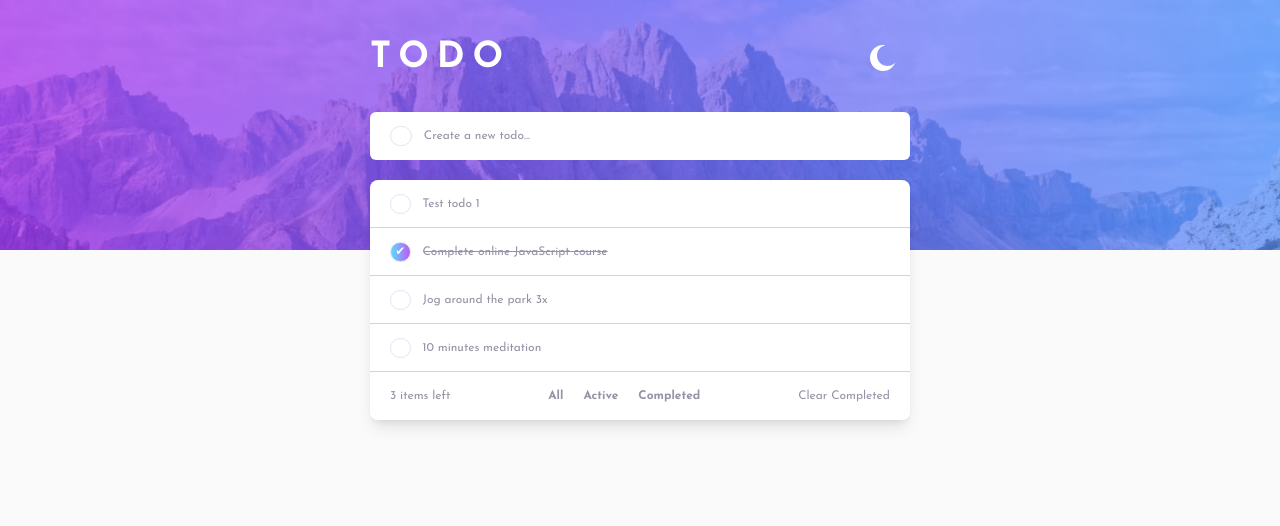
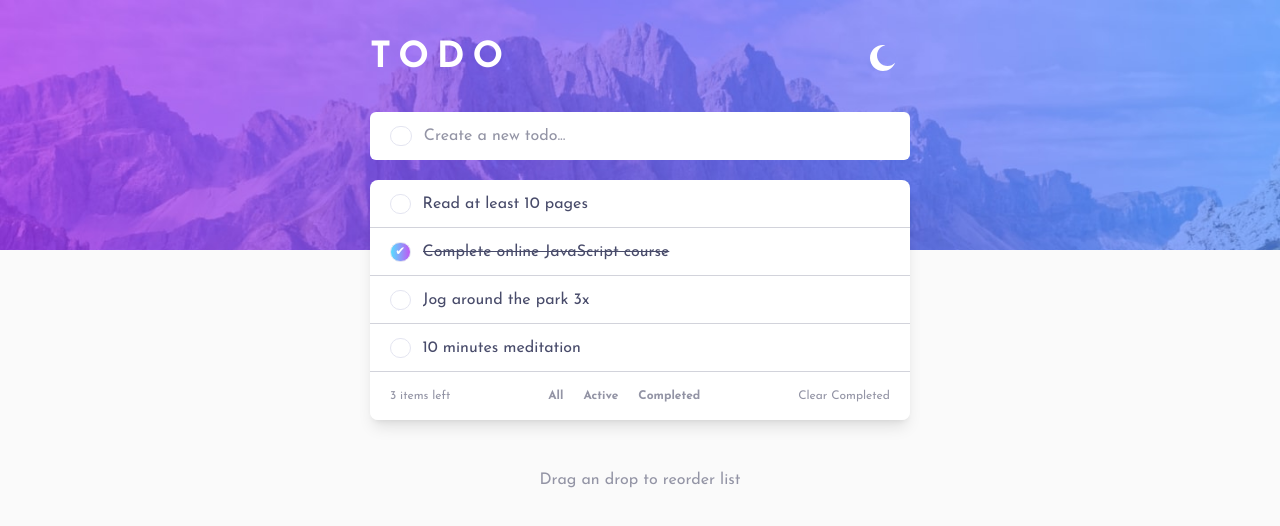
Before and after one commit to rockethelll/todo-app, a React (Vite) app: page / in a window 1280 px wide. Shown: the top 526 px of the page. Built offline with nearby package versions, Linux system fonts and the light colour scheme.

Commit message:
add drag and drop

```diff
--- a/package.json
+++ b/package.json
@@ -10,6 +10,9 @@
     "preview": "vite preview"
   },
   "dependencies": {
+    "@dnd-kit/core": "^6.1.0",
+    "@dnd-kit/sortable": "^8.0.0",
+    "@dnd-kit/utilities": "^3.2.2",
     "eslint-plugin-simple-import-sort": "^12.1.1",
     "react": "^18.3.1",
     "react-dom": "^18.3.1"
--- a/src/App.tsx
+++ b/src/App.tsx
@@ -16,6 +16,7 @@ function App() {
           <div className='flex h-12 mt-4 relative bg-secondary w-[330px] items-center justify-center sm:hidden rounded-lg shadow-lg'>
             <FiltersLink />
           </div>
+      <div className="mt-12 text-sm text-new-todo sm:text-base">Drag an drop to reorder list</div>
         </div>
       </FiltersProvider>
     </TodoProvider>
--- a/src/components/NewTodoForm.tsx
+++ b/src/components/NewTodoForm.tsx
@@ -1,16 +1,23 @@
-import { useContext, useRef } from 'react';
+import { useContext, useRef, useState } from 'react';
 
 import { TodoContext } from '../context/TodoContext';
 
 const NewTodoForm = () => {
+  const [completed, setCompleted] = useState(false);
   const { addNewTodo } = useContext(TodoContext);
   const textRef = useRef<HTMLInputElement>(null);
 
   const handleSubmit = (e: React.FormEvent) => {
     e.preventDefault();
     if (!textRef.current || textRef.current.value === '') return;
-    addNewTodo(textRef.current.value);
+    addNewTodo(textRef.current.value, completed);
+
     textRef.current.value = '';
+    setCompleted(false);
+  };
+
+  const handleCheckboxChange = () => {
+    setCompleted((prevState) => !prevState);
   };
 
   return (
@@ -18,12 +25,14 @@ const NewTodoForm = () => {
       <div className='h-12 relative bg-secondary w-[330px] sm:w-[540px] mt-16 items-center rounded-md flex justify-around'>
         <input
           type='checkbox'
+          checked={completed}
+          onChange={handleCheckboxChange}
           className="peer relative w-6 h-5 ml-5 mr-3 border rounded-full appearance-none cursor-pointer border-checkbox checked:bg-gradient-to-r checked:from-[hsl(192,100%,67%)] checked:to-[hsl(280,87%,65%)] checked:before:content-['✔'] checked:before:absolute checked:before:left-1 checked:before:top-[1px] checked:before:text-white checked:before:text-[12px]"
         />
         <input
           type='text'
           name='todo'
-          className='w-full text-xs bg-secondary focus:outline-none text-new-todo placeholder:text-new-todo'
+          className='w-full text-xs sm:text-base bg-secondary focus:outline-none text-incomplete placeholder:text-new-todo'
           placeholder='Create a new todo...'
           ref={textRef}
         />
--- a/src/components/TodoItem.tsx
+++ b/src/components/TodoItem.tsx
@@ -1,3 +1,5 @@
+import { useSortable } from '@dnd-kit/sortable';
+import { CSS } from '@dnd-kit/utilities';
 import { useContext, useState } from 'react';
 
 import { TodoContext } from '../context/TodoContext';
@@ -7,6 +9,13 @@ const checkboxCompleted =
   "checked:bg-gradient-to-r checked:from-[hsl(192,100%,67%)] checked:to-[hsl(280,87%,65%)] checked:before:content-['✔']  checked:before:text-white checked:before:text-[12px]";
 
 const TodoItem = ({ id, text, completed }: Todo) => {
+  // For drag and drop
+  const { setNodeRef, attributes, listeners, transform, transition } = useSortable({ id });
+  const style = {
+    transition,
+    transform: CSS.Transform.toString(transform),
+  };
+
   const [showDeleteButton, setShowDeleteButton] = useState(false);
   const { deleteTodo, toggleTodo } = useContext(TodoContext);
 
@@ -15,6 +24,8 @@ const TodoItem = ({ id, text, completed }: Todo) => {
       className='h-12 relative bg-secondary w-[330px] sm:w-[540px] items-center flex justify-around border-b border-complete last:border-b-0'
       onMouseEnter={() => setShowDeleteButton(true)}
       onMouseLeave={() => setShowDeleteButton(false)}
+      ref={setNodeRef}
+      style={style}
     >
       <input
         type='checkbox'
@@ -28,11 +39,13 @@ const TodoItem = ({ id, text, completed }: Todo) => {
       <input
         type='text'
         name='todo'
-        className={`w-full text-xs bg-secondary focus:outline-none text-new-todo hover:cursor-pointer ${
+        className={`w-full text-xs sm:text-base bg-secondary focus:outline-none text-incomplete hover:cursor-pointer touch-none select-none ${
           completed ? 'line-through text-complete' : ''
         } `}
         value={text}
         readOnly
+        {...attributes}
+        {...listeners}
       />
       <button
         onClick={() => deleteTodo(id)}
--- a/src/components/TodoList.tsx
+++ b/src/components/TodoList.tsx
@@ -1,3 +1,19 @@
+import {
+  closestCorners,
+  DndContext,
+  DragEndEvent,
+  KeyboardSensor,
+  PointerSensor,
+  TouchSensor,
+  useSensor,
+  useSensors,
+} from '@dnd-kit/core';
+import {
+  arrayMove,
+  SortableContext,
+  sortableKeyboardCoordinates,
+  verticalListSortingStrategy,
+} from '@dnd-kit/sortable';
 import React, { useContext } from 'react';
 
 import { TodoContext } from '../context/TodoContext';
@@ -5,24 +21,50 @@ import useFiltersTodo from '../utils/useFiltersTodo';
 import Filters from './Filters';
 import TodoItem from './TodoItem';
 
-const TodoList = () => {
-  const { todos } = useContext(TodoContext);
-  const filteredTodos = useFiltersTodo({ todos });
+const TodoList: React.FC = () => {
+  const { todos, setTodos } = useContext(TodoContext);
+  const filteredTodos = useFiltersTodo({ todos }) || [];
   const isEmpty = filteredTodos?.length === 0;
 
+  const getTodoPosition = (id: number) => filteredTodos.findIndex((todo) => todo.id === id);
+
+  // const handleDragEnd = (event: { active: { id: number }; over: { id: number } | null }) => {
+  const handleDragEnd = (event: DragEndEvent) => {
+    const { active, over } = event;
+
+    if (!over || active.id === over.id) return;
+
+    const originalPosition = getTodoPosition(+active.id);
+    const newPosition = getTodoPosition(+over.id);
+
+    // Update the todos array
+    const updatedTodos = arrayMove(filteredTodos, originalPosition, newPosition);
+    setTodos(updatedTodos);
+  };
+
+  const sensors = useSensors(
+    useSensor(PointerSensor),
+    useSensor(TouchSensor),
+    useSensor(KeyboardSensor, { coordinateGetter: sortableKeyboardCoordinates }),
+  );
+
   return (
+    <DndContext collisionDetection={closestCorners} onDragEnd={handleDragEnd} sensors={sensors}>
       <div className='rounded-lg relative shadow-lg sm:w-[540px] w-[330px] mt-5 overflow-hidden'>
-      {!isEmpty ? (
-        filteredTodos?.map((todo) => (
-          <TodoItem key={todo.id} id={todo.id} text={todo.text} completed={todo.completed} />
-        ))
-      ) : (
+        <SortableContext items={filteredTodos} strategy={verticalListSortingStrategy}>
+          {isEmpty ? (
             <div className='flex items-center justify-center w-full h-12 bg-secondary'>
               <p className='text-gray-500'>Aucune tâche pour le moment.</p>
             </div>
+          ) : (
+            filteredTodos.map((todo) => (
+              <TodoItem key={todo.id} id={todo.id} text={todo.text} completed={todo.completed} />
+            ))
           )}
+        </SortableContext>
         <Filters />
       </div>
+    </DndContext>
   );
 };
 
--- a/src/context/TodoContext.tsx
+++ b/src/context/TodoContext.tsx
@@ -5,19 +5,20 @@ import { useTodos } from '../utils/useTodos';
 
 type TodoContextType = {
   todos: Todo[];
-  addNewTodo: (text: string) => void;
-  deleteTodo: (id: string) => void;
-  toggleTodo: (id: string, completed: boolean) => void;
+  addNewTodo: (text: string, completed: boolean) => void;
+  deleteTodo: (id: number) => void;
+  toggleTodo: (id: number, completed: boolean) => void;
+  setTodos: (newTodos: Todo[]) => void;
 };
 
 export const TodoContext = createContext<TodoContextType>({} as TodoContextType);
 
 export const TodoProvider = ({ children }: { children: React.ReactNode }) => {
-  const { todos, addNewTodo, deleteTodo, toggleTodo } = useTodos();
+  const { todos, addNewTodo, deleteTodo, toggleTodo, setTodos } = useTodos();
 
   const contextValue = useMemo(
-    () => ({ todos, addNewTodo, deleteTodo, toggleTodo }),
-    [todos, addNewTodo, deleteTodo, toggleTodo],
+    () => ({ todos, addNewTodo, deleteTodo, toggleTodo, setTodos }),
+    [todos, addNewTodo, deleteTodo, toggleTodo, setTodos],
   );
 
   return <TodoContext.Provider value={contextValue}>{children}</TodoContext.Provider>;
--- a/src/utils/reducer.ts
+++ b/src/utils/reducer.ts
@@ -1,18 +1,19 @@
 export type Todo = {
-  id: string;
+  id: number;
   text: string;
   completed: boolean;
 };
 
 type Action =
-  | { type: 'ADD'; payload: { text: string } }
-  | { type: 'DELETE'; payload: { id: string } }
-  | { type: 'TOGGLE'; payload: { id: string; completed: boolean } }
+  | { type: 'ADD'; payload: { text: string; completed: boolean } }
+  | { type: 'DELETE'; payload: { id: number } }
+  | { type: 'TOGGLE'; payload: { id: number; completed: boolean } }
+  | { type: 'SET'; payload: { todos: Todo[] } };
 
 export const reducer = (todos: Todo[], action: Action): Todo[] => {
   switch (action.type) {
     case 'ADD':
-      return [{ id: crypto.randomUUID(), text: action.payload.text, completed: false }, ...todos];
+      return [{ id: todos.length + 1, text: action.payload.text, completed: action.payload.completed }, ...todos];
 
     case 'DELETE':
       return todos.filter((todo) => todo.id !== action.payload.id);
@@ -21,6 +22,10 @@ export const reducer = (todos: Todo[], action: Action): Todo[] => {
       return todos.map((todo) =>
         todo.id === action.payload.id ? { ...todo, completed: action.payload.completed } : todo,
       );
+
+    case 'SET':
+      return action.payload.todos;
+
     default:
       throw new Error(`No action found for ${action}.`);
   }
--- a/src/utils/type.ts
+++ b/src/utils/type.ts
@@ -1,5 +1,5 @@
 export type Todo = {
-  id: string;
+  id: number;
   text: string;
   completed: boolean;
 };
--- a/src/utils/useTodos.ts
+++ b/src/utils/useTodos.ts
@@ -6,10 +6,10 @@ import { reducer } from './reducer';
 const LOCAL_STORAGE_KEY = 'TODOS';
 
 const seedTodos = [
-  { id: '1', text: 'Test todo 1', completed: false },
-  { id: '2', text: 'Complete online JavaScript course', completed: true },
-  { id: '3', text: 'Jog around the park 3x', completed: false },
-  { id: '4', text: '10 minutes meditation', completed: false },
+  { id: 1, text: 'Read at least 10 pages', completed: false },
+  { id: 2, text: 'Complete online JavaScript course', completed: true },
+  { id: 3, text: 'Jog around the park 3x', completed: false },
+  { id: 4, text: '10 minutes meditation', completed: false },
 ];
 
 export const useTodos = () => {
@@ -33,17 +33,21 @@ export const useTodos = () => {
     localStorage.setItem(LOCAL_STORAGE_KEY, JSON.stringify(todos));
   }, [todos]);
 
-  const addNewTodo = (text: string) => {
-    dispatch({ type: 'ADD', payload: { text } });
+  const addNewTodo = (text: string, completed: boolean) => {
+    dispatch({ type: 'ADD', payload: { text, completed } });
   };
 
-  const deleteTodo = (id: string) => {
+  const deleteTodo = (id: number) => {
     dispatch({ type: 'DELETE', payload: { id } });
   };
 
-  const toggleTodo = (id: string, completed: boolean) => {
+  const toggleTodo = (id: number, completed: boolean) => {
     dispatch({ type: 'TOGGLE', payload: { id, completed } });
   };
 
-  return { todos, addNewTodo, deleteTodo, toggleTodo };
+  const setTodos = (newTodos: Todo[]) => {
+    dispatch({ type: 'SET', payload: { todos: newTodos } });
+  };
+
+  return { todos, addNewTodo, deleteTodo, toggleTodo, setTodos };
 };
```
Also changed, not shown: 1 other file (tests, documents, lock files or other folders). Lines whose indentation alone changed are shown as unchanged.
